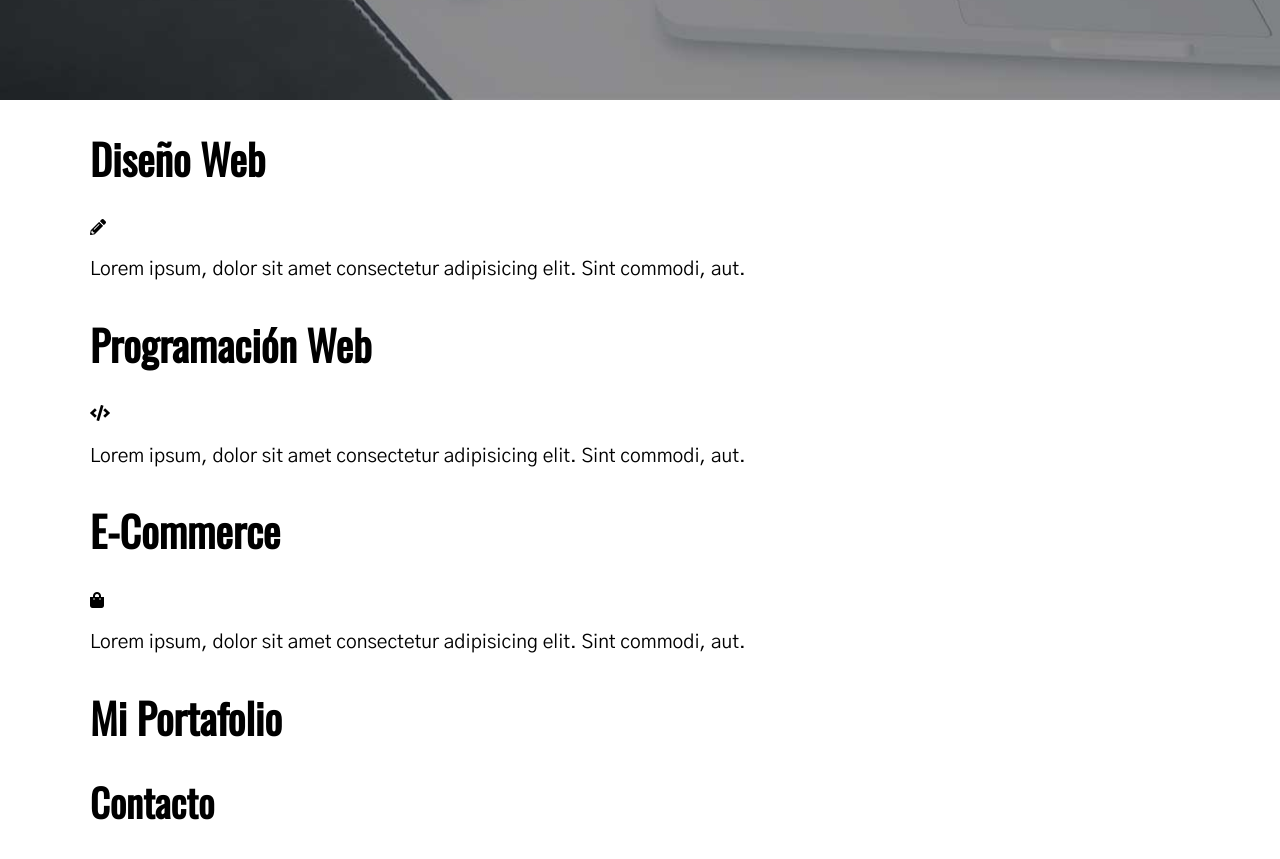
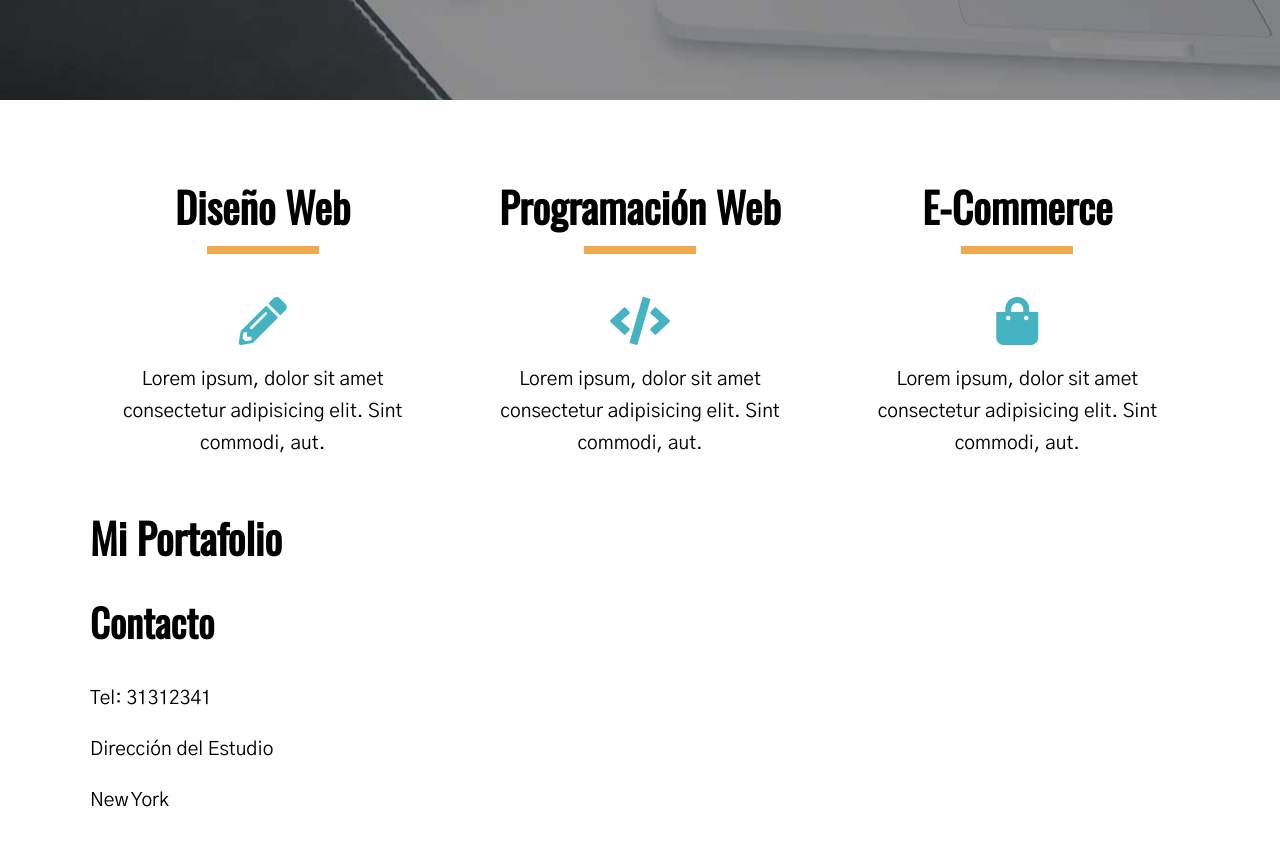
Before and after one commit to developaul/portfoliodesign-grid, a website: page index.html in a window 1280 px wide. Shown: the part 700-1559 px from the top of the page. Drawn offline with nearby package versions, Linux system fonts and the light colour scheme.

Commit message:
services section finished

```diff
--- a/scss/_custom.scss
+++ b/scss/_custom.scss
@@ -68,3 +68,37 @@ p {
         }
     }
 }
+
+
+// Servicios
+.servicios {
+    text-align: center;
+    margin-top: 3rem;
+
+    @include tablet {
+        display: grid;
+        grid-template-columns: repeat( auto-fit, minmax( 200px, 1fr ) );
+        grid-column-gap: 2rem;
+    }
+}
+
+.servicio {
+
+    h2 {
+        padding-bottom: .5rem;
+
+        &::after {
+            content: '';
+            display: block;
+            height: .5rem;
+            width: 7rem;
+            background-color: $primario;
+            margin: 1rem auto 0 auto;
+        }
+    }
+
+    i {
+        font-size: 3rem;
+        color: $secundario;
+    }
+}
```
Also changed, not shown: css/app.css.
